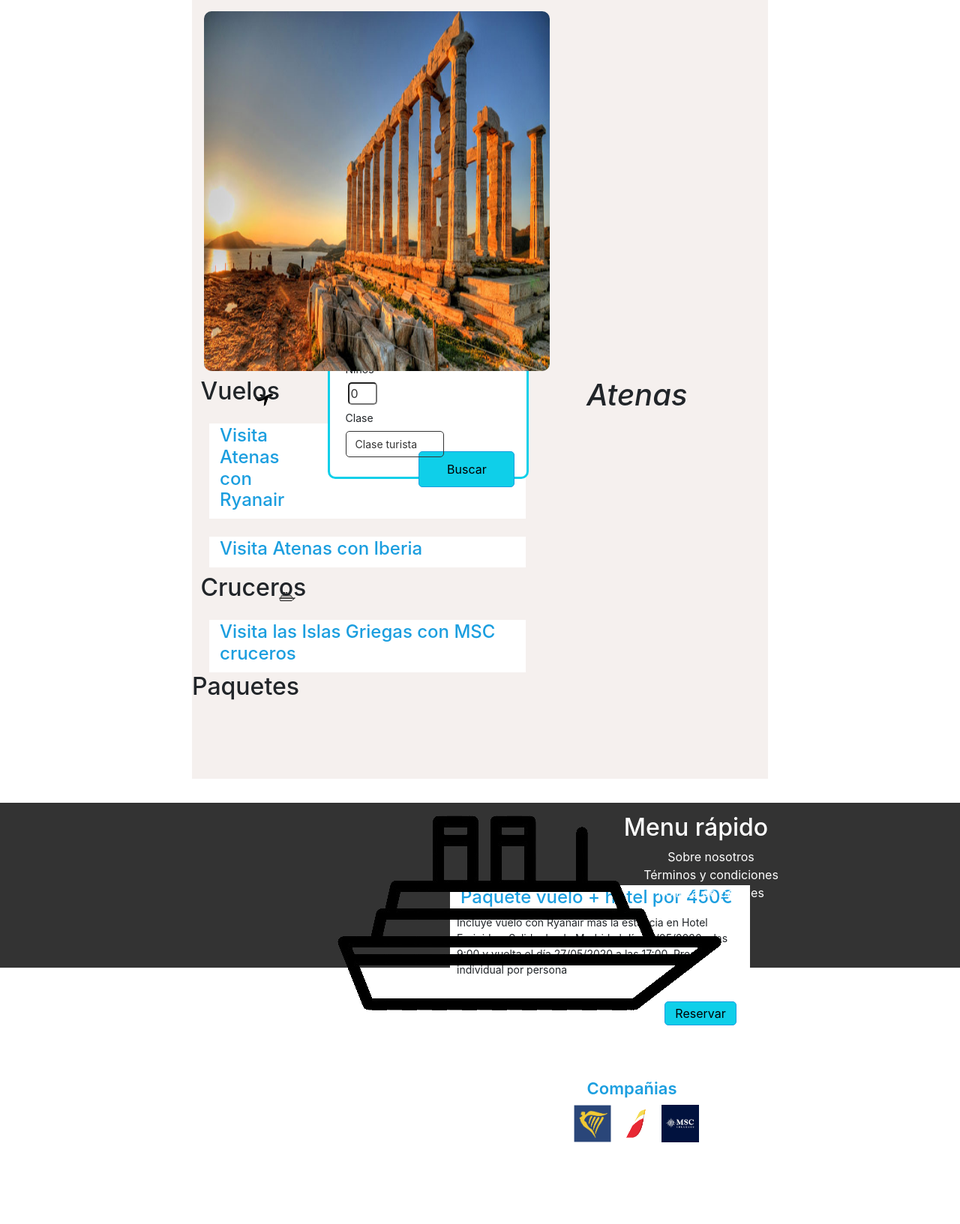
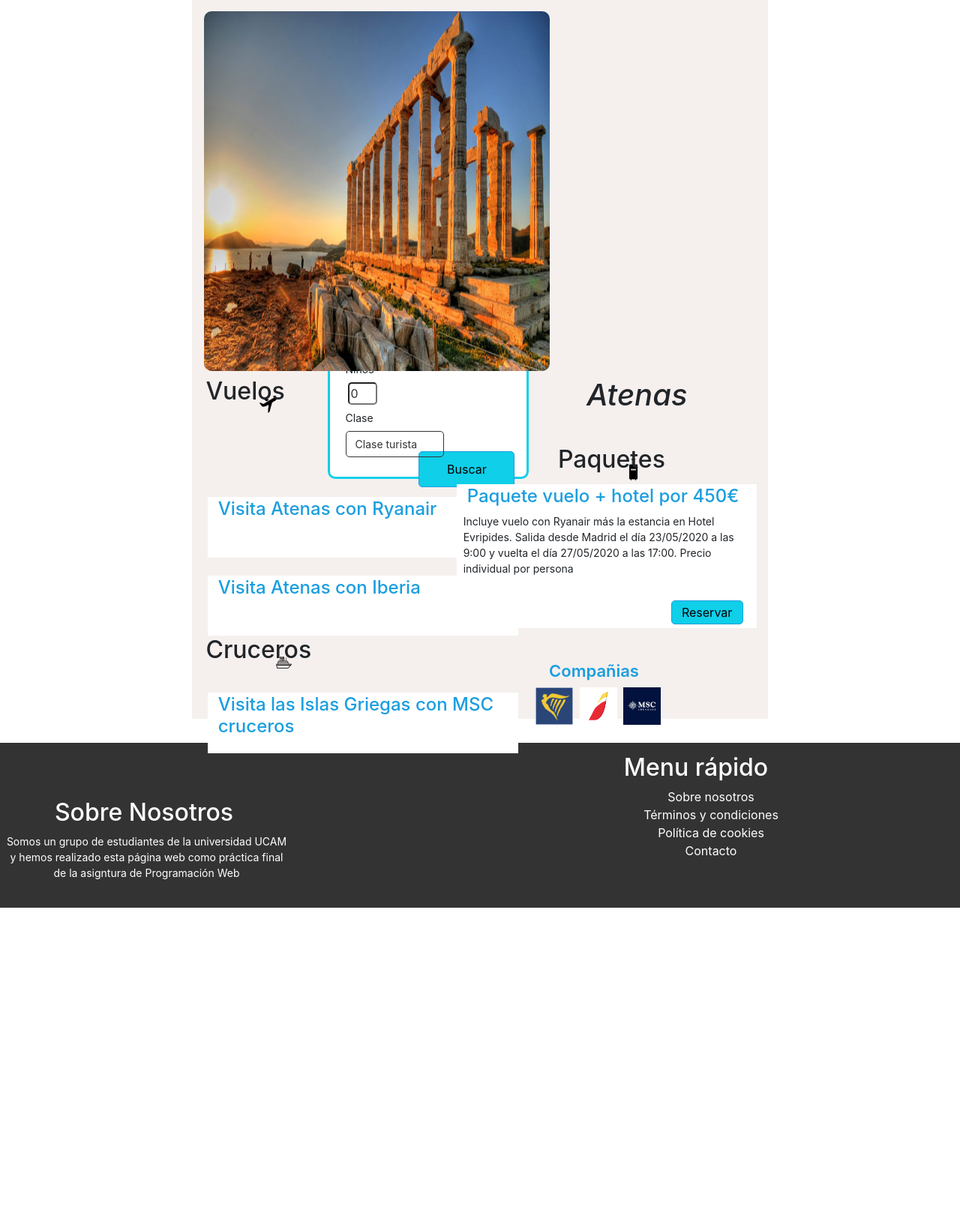
Before and after one commit to franr99/Pagina-Web-GoTravel, a PHP site: page /destinos/Atenas.html in a window 1280 px wide; the page is wider, and only the part inside the window is pictured. Shown: the part 161-1794 px from the top of that part at 75% size. After the commit the page ends 1372 px from the top of that part, so only its background shows below. Run offline with PHP 8.4, Linux system fonts and the light colour scheme.

Commit message:
atenas final

```diff
--- a/HTML 5 - CSS3/css/destino.css
+++ b/HTML 5 - CSS3/css/destino.css
@@ -1,7 +1,7 @@
 .info-destino{
     margin-left: 20%;
     margin-right: 20%;
-    height: 65em;
+    height: 60em;
     width: 60%;
     background-color: #F5F0EE;
 
@@ -122,9 +122,9 @@
 .compañias{
     width: 15em;
     height: 8em;
-    margin-left: 3%;
-    margin-right: 8%;
-    margin-top: -7%;
+    margin-left: 0 !important;
+    margin-right: 7em !important;
+    margin-top: -22% !important;
     float: right;
 }
 
@@ -149,10 +149,11 @@
 
 .vuelos{
     background-color: #fff;
-    margin-left: 3%;
+    margin-left: 2%;
     margin-top: 1.5em;
-    width: 55%;
-    height: 10%;
+    float: left;
+    width: 90%;
+    height: 28%;
     border: 2px solid #fff;
 
 }
@@ -211,15 +212,22 @@ p{
 }
 
 #resultado1{
-    width: 70% !important;
+    width: 80% !important;
 }
 
 #resultado2{
-    width: 70% !important;
+    width: 80% !important;
 }
 
 #resultado3{
-    width: 70% !important;
+    width: 80% !important;
+}
+
+.seccionVuelos{
+    margin-left: 1.5%;
+    margin-top: 1%;
+    width: 60% !important;
+    height: 30%;
 }
 
 .seccionVuelos h2{
@@ -228,11 +236,18 @@ p{
 }
 
 .seccionVuelos img{
-    width: 3%;
-    height: 3%;
+    width: 5%;
+    height: 10%;
     float: left;
-    margin-left: 11%;
-    margin-top: -3.5%;
+    margin-left: 17%;
+    margin-top: -5%;
+}
+
+.seccionCruceros{
+    margin-left: 1.5%;
+    margin-top: -2em !important;
+    width: 60% !important;
+    height: 30% !important;
 }
 
 .seccionCruceros h2{
@@ -241,11 +256,32 @@ p{
 }
 
 .seccionCruceros img{
-    width: 5%;
-    height: 5%;
+    width: 8%;
+    height: 11%;
     float: left;
-    margin-left: 14%;
-    margin-top: -3.5%;
+    margin-left: 20% !important;
+    margin-top: -5.7% !important;
+}
+
+.seccionPaquetes{
+    float: right;
+    width: 35%;
+    height: 30%;
+    margin-right: 2%;
+    margin-top: -26%;
+}
+
+.seccionPaquetes h2{
+    margin-left: 1.5%;
+    margin-top: 1%;
+}
+
+.seccionPaquetes img{
+    width: 10%;
+    height: 10%;
+    float: left;
+    margin-left: 34%;
+    margin-top: -10.5%;
 }
 
 .paquetes{
@@ -253,8 +289,8 @@ p{
     height: 12em;
     background-color: white;
     float: right;
-    margin-right: 1.5em !important;
-    margin-top: -19.5em !important;
+    margin-right: 0 !important;
+    margin-top: 2% !important;
     border: 2px solid #fff;
 }
 
--- a/HTML 5 - CSS3/destinos/Atenas.html
+++ b/HTML 5 - CSS3/destinos/Atenas.html
@@ -86,6 +86,16 @@
                     </div>
                 </section>
 
+                <section class="seccionPaquetes">
+                    <h2> Paquetes</h2>
+                    <img src="../img/icon-paquete.png">
+                    <div class="paquetes">
+                        <h3> Paquete vuelo + hotel por 450€</h3>
+                        <p>Incluye vuelo con Ryanair más la estancia en Hotel Evripides. Salida desde Madrid el día 23/05/2020 a las 9:00 y vuelta el día 27/05/2020 a las 17:00. Precio individual por persona</p>
+                        <button type="button" class="boton_paquetes"> Reservar</button>
+                    </div>
+                </section>
+
                 <section class="seccionCruceros">
                     <h2> Cruceros</h2>
                     <img src="../img/icon-crucero.png">
@@ -95,16 +105,6 @@
                             <div id="boton3">
                                 <button type="button" class="boton_vuelos"> Reservar</button>
                             </div>
-                    </div>
-                </section>
-
-                <section class="seccionPaquetes">
-                    <h2> Paquetes</h2>
-                    <img src="../img/icon-crucero.png">
-                    <div class="paquetes">
-                        <h3> Paquete vuelo + hotel por 450€</h3>
-                        <p>Incluye vuelo con Ryanair más la estancia en Hotel Evripides. Salida desde Madrid el día 23/05/2020 a las 9:00 y vuelta el día 27/05/2020 a las 17:00. Precio individual por persona</p>
-                        <button type="button" class="boton_paquetes"> Reservar</button>
                     </div>
                 </section>
 
```
